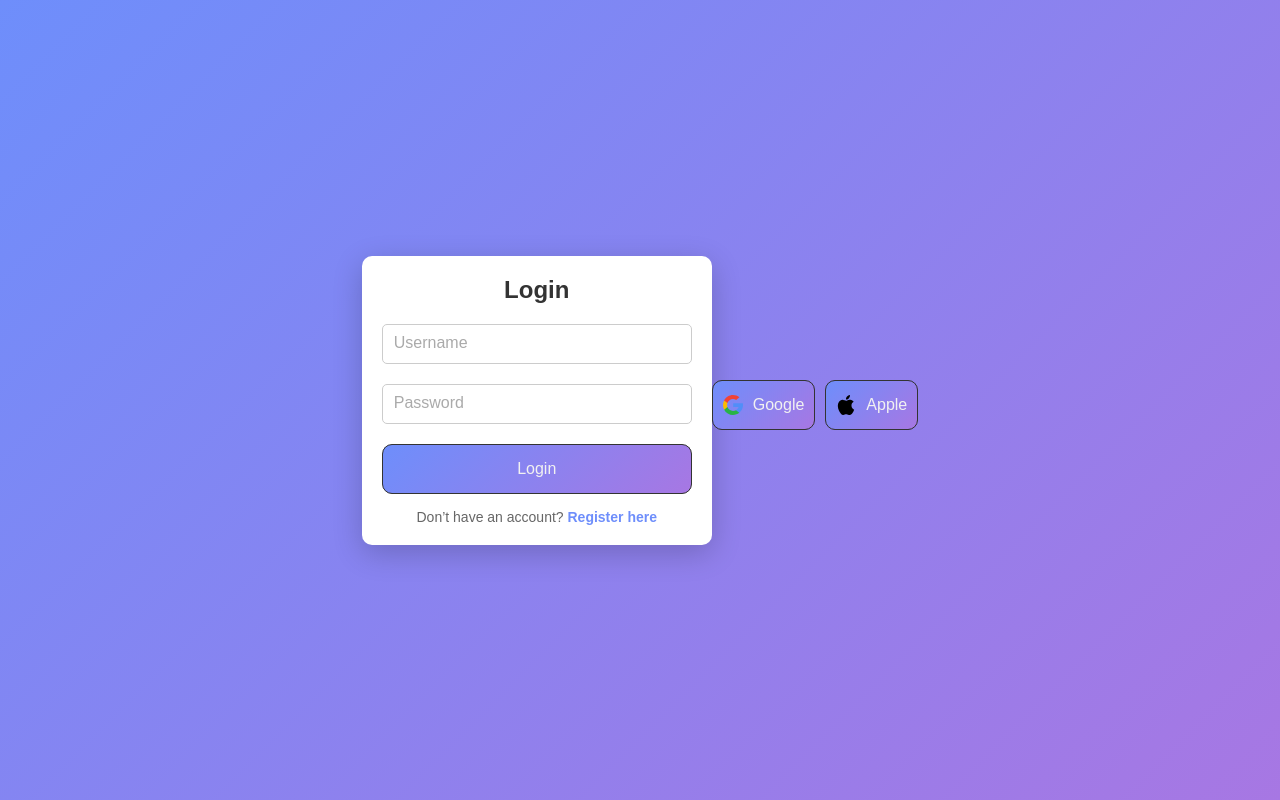
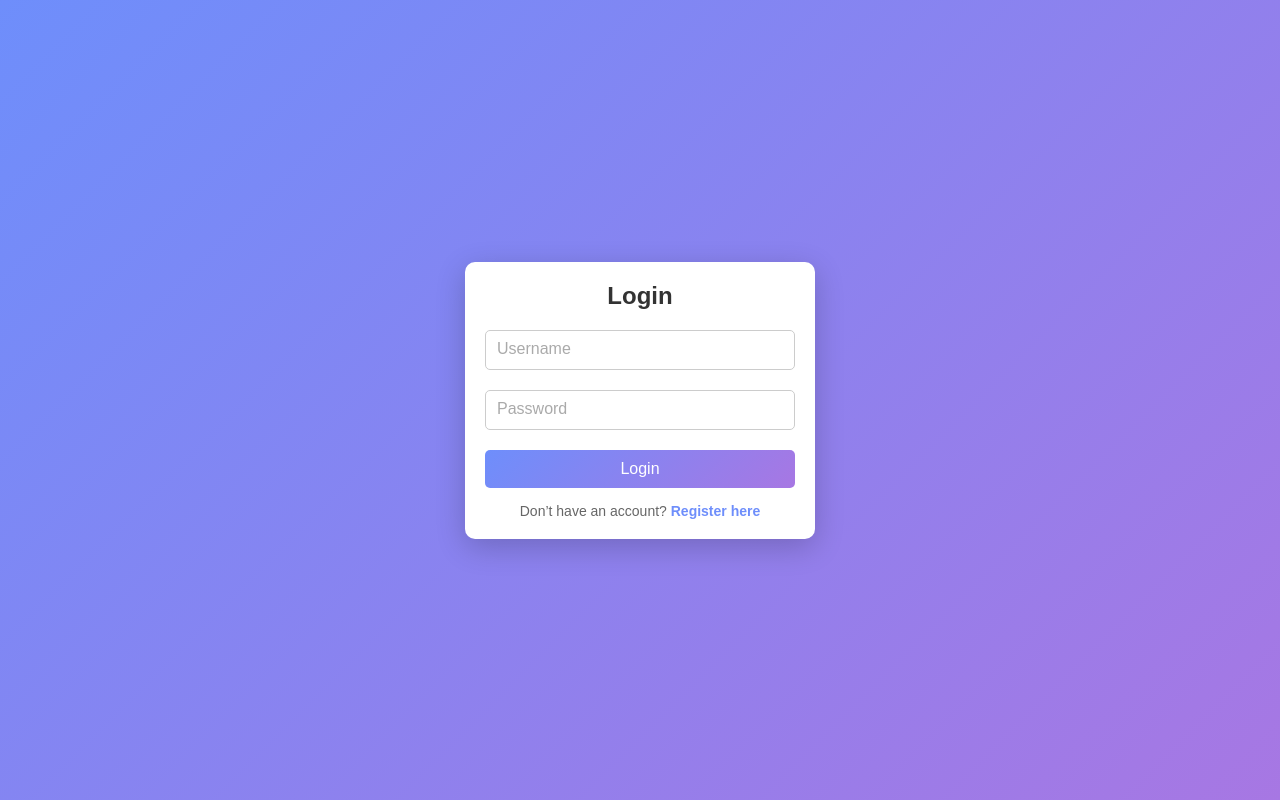
Before and after one commit to Dip-sama/LearnTech-website, a plain HTML site: page login.html in a window 1280 px wide. Drawn offline with Linux system fonts and the light colour scheme.

Commit message:
Update login.html

```diff
--- a/login.html
+++ b/login.html
@@ -128,36 +128,6 @@ h1 {
 }
 
 
-.flex-row {
-  display: flex;
-  flex-direction: row;
-  align-items: center;
-  gap: 10px;
-  justify-content: space-between;
-}
-
-
-.btn {
-  margin-top: 10px;
-  width: 100%;
-  height: 50px;
-  border-radius: 10px;
-  display: flex;
-  justify-content: center;
-  align-items: center;
-  font-weight: 500;
-  gap: 10px;
-  border: 1px solid #333;
-  background-color: #2b2b2b;
-  color: #f1f1f1;
-  cursor: pointer;
-  transition: 0.2s ease-in-out;
-}
-
-.btn:hover {
-  border: 1px solid #2d79f3;
-}
-
 </style>
 <body>
   <div class="container">
@@ -177,77 +147,7 @@ h1 {
       </form>
     </div>
   </div>
-  <div class="flex-row">
-    <button class="btn google">
-      <svg
-        version="1.1"
-        width="20"
-        id="Layer_1"
-        xmlns="http://www.w3.org/2000/svg"
-        xmlns:xlink="http://www.w3.org/1999/xlink"
-        x="0px"
-        y="0px"
-        viewBox="0 0 512 512"
-        style="enable-background:new 0 0 512 512;"
-        xml:space="preserve"
-      >
-        <path
-          style="fill:#FBBB00;"
-          d="M113.47,309.408L95.648,375.94l-65.139,1.378C11.042,341.211,0,299.9,0,256
-        c0-42.451,10.324-82.483,28.624-117.732h0.014l57.992,10.632l25.404,57.644c-5.317,15.501-8.215,32.141-8.215,49.456
-        C103.821,274.792,107.225,292.797,113.47,309.408z"
-        ></path>
-        <path
-          style="fill:#518EF8;"
-          d="M507.527,208.176C510.467,223.662,512,239.655,512,256c0,18.328-1.927,36.206-5.598,53.451
-        c-12.462,58.683-45.025,109.925-90.134,146.187l-0.014-0.014l-73.044-3.727l-10.338-64.535
-        c29.932-17.554,53.324-45.025,65.646-77.911h-136.89V208.176h138.887L507.527,208.176L507.527,208.176z"
-        ></path>
-        <path
-          style="fill:#28B446;"
-          d="M416.253,455.624l0.014,0.014C372.396,490.901,316.666,512,256,512
-        c-97.491,0-182.252-54.491-225.491-134.681l82.961-67.91c21.619,57.698,77.278,98.771,142.53,98.771
-        c28.047,0,54.323-7.582,76.87-20.818L416.253,455.624z"
-        ></path>
-        <path
-          style="fill:#F14336;"
-          d="M419.404,58.936l-82.933,67.896c-23.335-14.586-50.919-23.012-80.471-23.012
-        c-66.729,0-123.429,42.957-143.965,102.724l-83.397-68.276h-0.014C71.23,56.123,157.06,0,256,0
-        C318.115,0,375.068,22.126,419.404,58.936z"
-        ></path>
-      </svg>
 
-      Google</button
-    ><button class="btn apple">
-      <svg
-        version="1.1"
-        height="20"
-        width="20"
-        id="Capa_1"
-        xmlns="http://www.w3.org/2000/svg"
-        xmlns:xlink="http://www.w3.org/1999/xlink"
-        x="0px"
-        y="0px"
-        viewBox="0 0 22.773 22.773"
-        style="enable-background:new 0 0 22.773 22.773;"
-        xml:space="preserve"
-      >
-        <g>
-          <g>
-            <path
-              d="M15.769,0c0.053,0,0.106,0,0.162,0c0.13,1.606-0.483,2.806-1.228,3.675c-0.731,0.863-1.732,1.7-3.351,1.573 c-0.108-1.583,0.506-2.694,1.25-3.561C13.292,0.879,14.557,0.16,15.769,0z"
-            ></path>
-            <path
-              d="M20.67,16.716c0,0.016,0,0.03,0,0.045c-0.455,1.378-1.104,2.559-1.896,3.655c-0.723,0.995-1.609,2.334-3.191,2.334 c-1.367,0-2.275-0.879-3.676-0.903c-1.482-0.024-2.297,0.735-3.652,0.926c-0.155,0-0.31,0-0.462,0 c-0.995-0.144-1.798-0.932-2.383-1.642c-1.725-2.098-3.058-4.808-3.306-8.276c0-0.34,0-0.679,0-1.019 c0.105-2.482,1.311-4.5,2.914-5.478c0.846-0.52,2.009-0.963,3.304-0.765c0.555,0.086,1.122,0.276,1.619,0.464 c0.471,0.181,1.06,0.502,1.618,0.485c0.378-0.011,0.754-0.208,1.135-0.347c1.116-0.403,2.21-0.865,3.652-0.648 c1.733,0.262,2.963,1.032,3.723,2.22c-1.466,0.933-2.625,2.339-2.427,4.74C17.818,14.688,19.086,15.964,20.67,16.716z"
-            ></path>
-          </g>
-        </g>
-      </svg>
-
-      Apple
-    </button>
-  </div>
-</form>
   <script>
 // Example: Displaying a message on successful submission
 document.querySelector('form').addEventListener('submit', function (e) {
```
